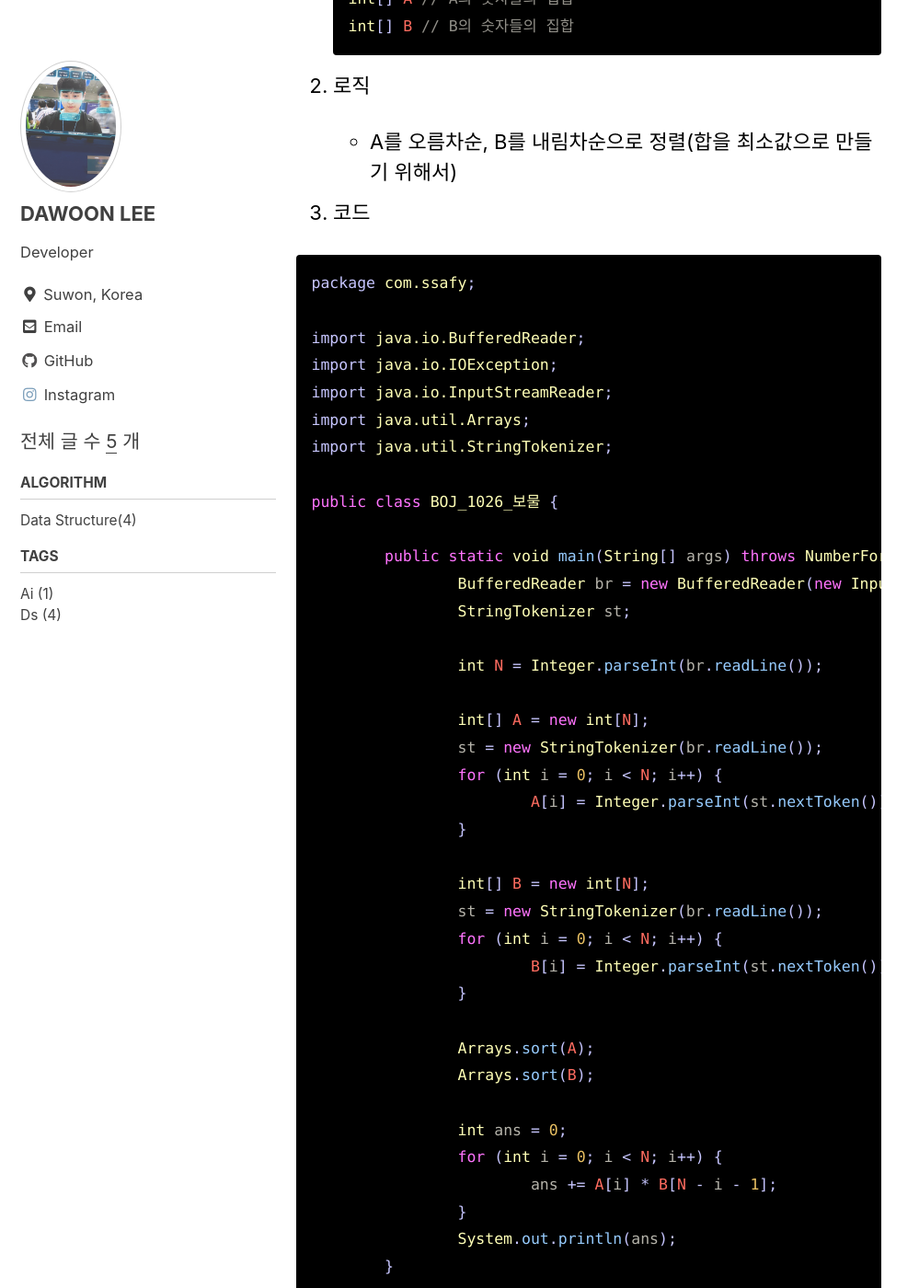
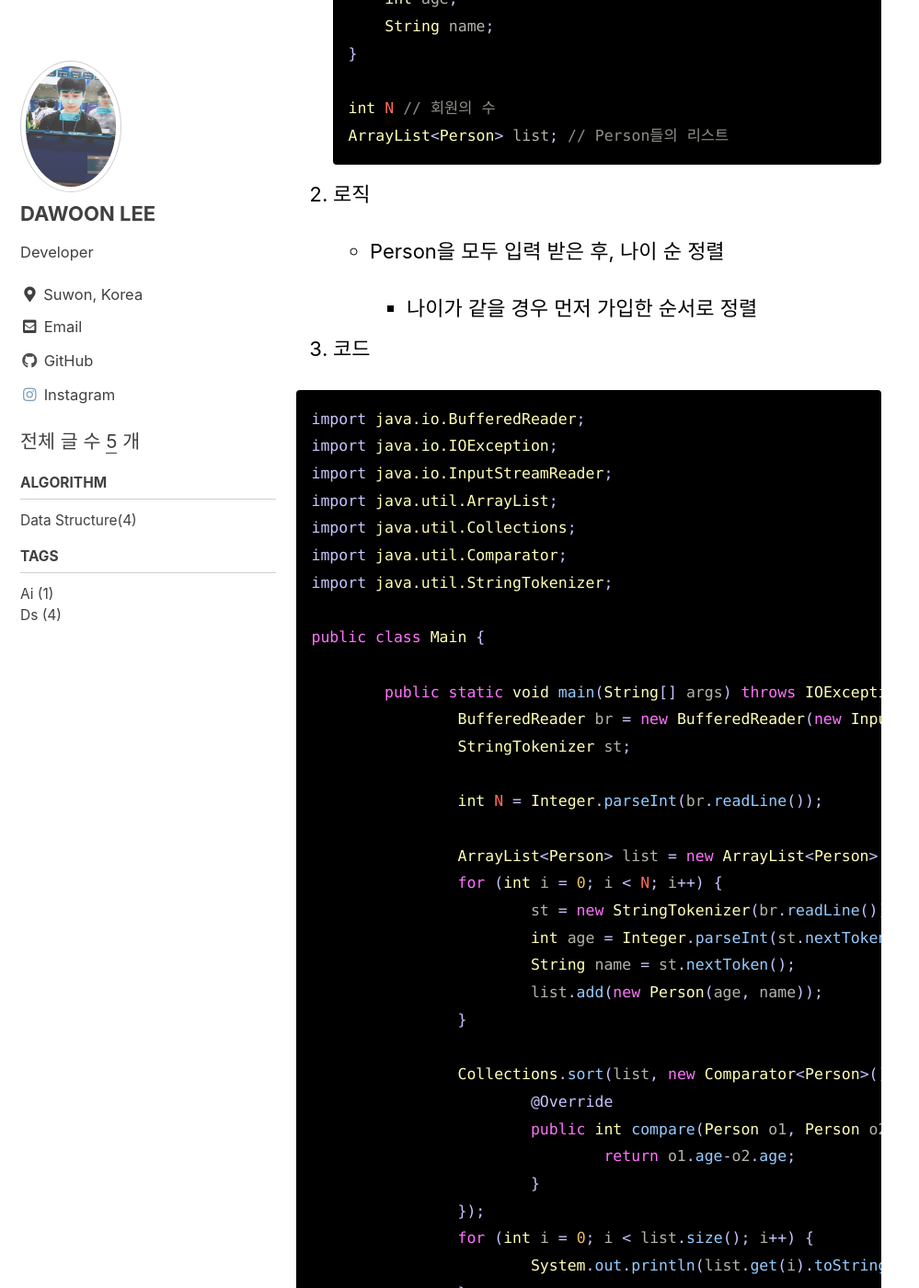
Before and after one commit to rhdrlvnd/rhdrlvnd.github.io, a Jekyll site: the page built from _posts/Algorithm/2020-12-27-BOJ10814.md, in a window 1280 px wide and 1400 px high, scrolled down 346 px. Shown: the whole window at 92% size, without its empty margins (0-999 px from the left). Built offline with Jekyll 4.4.1, drawn with Linux system fonts in a browser that asks for light colours; cached includes are drawn as plain includes; some of the changed text lies outside the part shown.

Commit message:
update boj 10814

````diff
--- a/_posts/Algorithm/2020-12-27-BOJ10814.md
+++ b/_posts/Algorithm/2020-12-27-BOJ10814.md
@@ -12,60 +12,75 @@ last_modified_at: 2020-12-27T15:00:00+09:00
 1. 변수
 
    ```java
-   int N // 숫자의 개수
-   int[] A // A의 숫자들의 집합
-   int[] B // B의 숫자들의 집합
+   class Person{
+       int age;
+       String name;
+   }
+
+   int N // 회원의 수
+   ArrayList<Person> list; // Person들의 리스트
    ```
 
 
 
 2. 로직
 
-   * A를 오름차순, B를 내림차순으로 정렬(합을 최소값으로 만들기 위해서)
+   * Person을 모두 입력 받은 후, 나이 순 정렬
+
+     * 나이가 같을 경우 먼저 가입한 순서로 정렬
 
 
 
 3. 코드
 
 ```java
-package com.ssafy;
-
 import java.io.BufferedReader;
 import java.io.IOException;
 import java.io.InputStreamReader;
-import java.util.Arrays;
+import java.util.ArrayList;
+import java.util.Collections;
+import java.util.Comparator;
 import java.util.StringTokenizer;
 
-public class BOJ_1026_보물 {
+public class Main {
 
-	public static void main(String[] args) throws NumberFormatException, IOException {
+	public static void main(String[] args) throws IOException {
 		BufferedReader br = new BufferedReader(new InputStreamReader(System.in));
 		StringTokenizer st;
 
 		int N = Integer.parseInt(br.readLine());
 
-		int[] A = new int[N];
-		st = new StringTokenizer(br.readLine());
+		ArrayList<Person> list = new ArrayList<Person>();
 		for (int i = 0; i < N; i++) {
-			A[i] = Integer.parseInt(st.nextToken());
+			st = new StringTokenizer(br.readLine());
+			int age = Integer.parseInt(st.nextToken());
+			String name = st.nextToken();
+			list.add(new Person(age, name));
 		}
 
-		int[] B = new int[N];
-		st = new StringTokenizer(br.readLine());
-		for (int i = 0; i < N; i++) {
-			B[i] = Integer.parseInt(st.nextToken());
+		Collections.sort(list, new Comparator<Person>() {
+			@Override
+			public int compare(Person o1, Person o2) {
+				return o1.age-o2.age;
+			}
+		});
+		for (int i = 0; i < list.size(); i++) {
+			System.out.println(list.get(i).toString());
+		}
+	}
+
+	static class Person{
+		int age;
+		String name;
+		public Person(int age, String name) {
+			this.age = age;
+			this.name = name;
 		}
 
-		Arrays.sort(A);
-		Arrays.sort(B);
-
-		int ans = 0;
-		for (int i = 0; i < N; i++) {
-			ans += A[i] * B[N - i - 1];
+		@Override
+		public String toString() {
+			return this.age + " " + this.name;
 		}
-		System.out.println(ans);
 	}
-
 }
-
 ```
````
